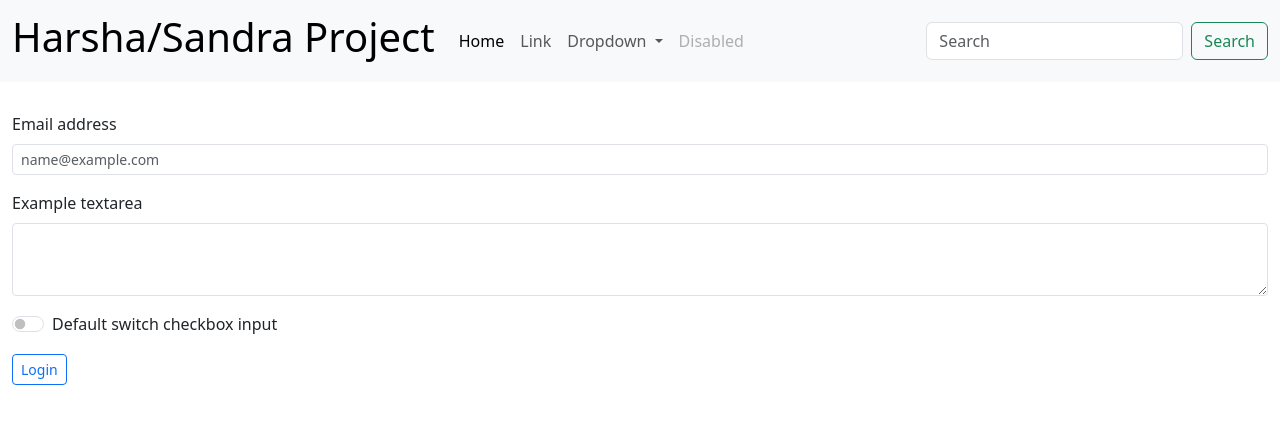
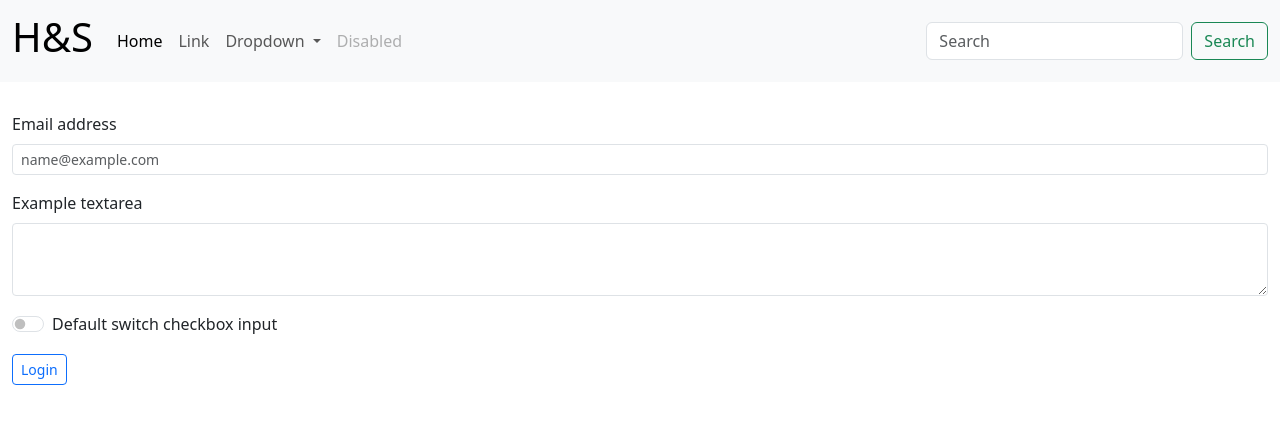
Before and after one commit to Harzsha/Portfolio_Angular_, an Angular app: page / in a window 1280 px wide. Shown: the top 424 px of the page. Built offline with nearby package versions, Linux system fonts and the light colour scheme.

Commit message:
nav bar change project name

```diff
--- a/src/app/Components/navbar/navbar.component.html
+++ b/src/app/Components/navbar/navbar.component.html
@@ -1,7 +1,7 @@
 <nav class="navbar navbar-expand-sm fixed-top navbar-light bg-light">
     <div class="container-fluid">
       <a class="navbar-brand" href="#">
-        <h1>Harsha/Sandra Project</h1>
+        <h1>H&S</h1>
       </a>
       <button class="navbar-toggler" type="button" data-bs-toggle="collapse" data-bs-target="#navbarSupportedContent" aria-controls="navbarSupportedContent" aria-expanded="false" aria-label="Toggle navigation">
         <span class="navbar-toggler-icon"></span>
--- a/src/index.html
+++ b/src/index.html
@@ -2,7 +2,7 @@
 <html lang="en">
 <head>
   <meta charset="utf-8">
-  <title>AngularPortfolio</title>
+  <title>H&S</title>
   <base href="/">
   <meta name="viewport" content="width=device-width, initial-scale=1">
   <link rel="icon" href="assets/images/appLogo2.png">
```
